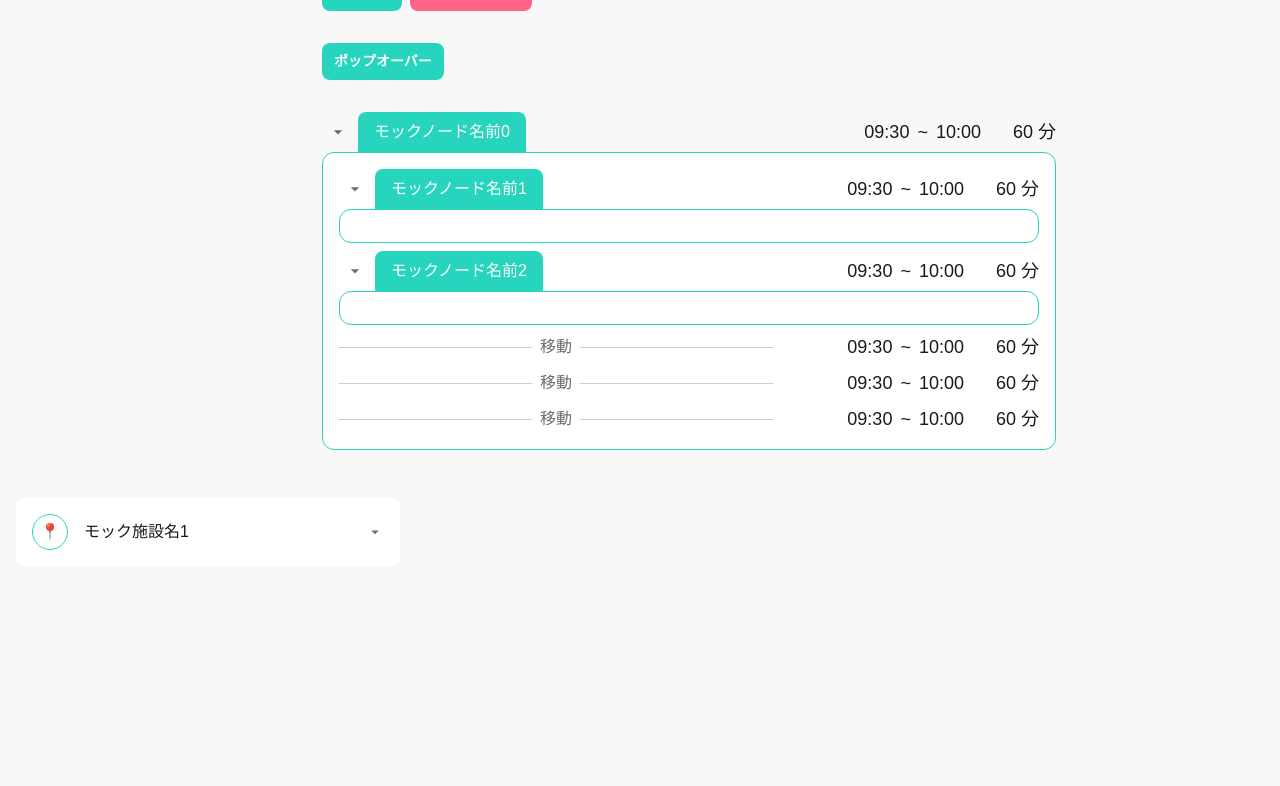
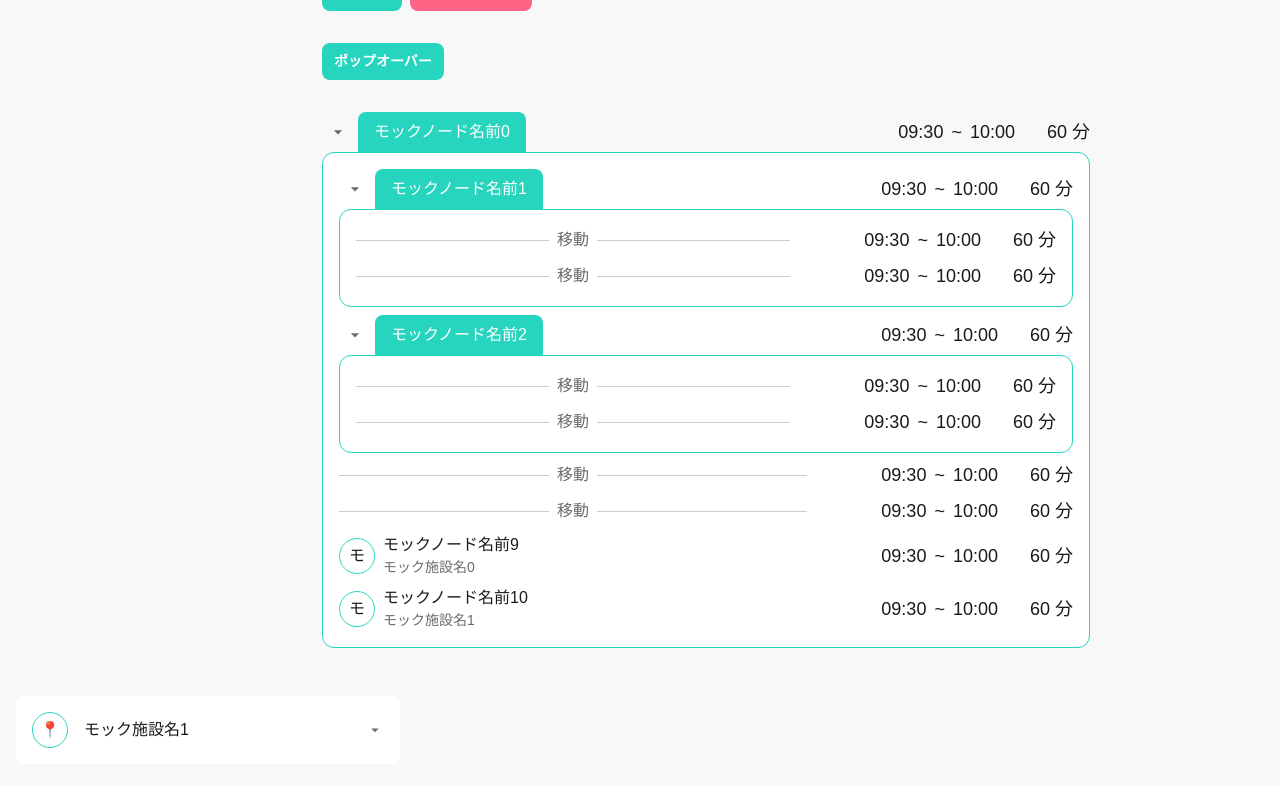
Before and after one commit to SOTA-swp/frontend, a Next.js app: page /dev in a window 1280 px wide. Shown: the part 977-1763 px from the top of the page. Before the commit the page ends 1659 px from the top, so only its background shows below. Built offline with nearby package versions, Linux system fonts and the light colour scheme.

Commit message:
✨ locationNodeの追加

```diff
--- a/app/dev/page.tsx
+++ b/app/dev/page.tsx
@@ -25,6 +25,7 @@ import LocationCard from "@/components/LocationCard";
 import Node from "../plans/_components/ProcessNode/Node";
 import { createMockNode } from "@/types/node";
 import { useNodeStore } from "../plans/_store/nodeStore";
+import { useLocationStore } from "../plans/_store/locationStore";
 
 export interface DevPageProps {
   a: undefined;
@@ -37,17 +38,39 @@ const DevPage: React.FC<DevPageProps> = ({}) => {
   const { openModal, closeModal } = useModalStore();
   const { open, anchorEl, handleOpen, handleClose } = usePopover();
   const { setNodes } = useNodeStore();
+  const { setLocations } = useLocationStore();
 
   useEffect(() => {
+    setLocations([
+      createMockLocation(0, { id: "0" }),
+      createMockLocation(1, { id: "1" }),
+      createMockLocation(2, { id: "2" }),
+    ]);
+
     setNodes([
       createMockNode(0, { id: "0" }),
       createMockNode(1, { id: "1", parentId: "0" }),
       createMockNode(2, { id: "2", parentId: "0" }),
       createMockNode(3, { nodeType: "move", id: "3", parentId: "0" }),
       createMockNode(4, { nodeType: "move", id: "4", parentId: "0" }),
-      createMockNode(5, { nodeType: "move", id: "5", parentId: "0" }),
+      createMockNode(5, { nodeType: "move", id: "5", parentId: "1" }),
+      createMockNode(6, { nodeType: "move", id: "6", parentId: "1" }),
+      createMockNode(7, { nodeType: "move", id: "7", parentId: "2" }),
+      createMockNode(8, { nodeType: "move", id: "8", parentId: "2" }),
+      createMockNode(9, {
+        nodeType: "location",
+        id: "9",
+        parentId: "0",
+        locationId: "0",
+      }),
+      createMockNode(10, {
+        nodeType: "location",
+        id: "10",
+        parentId: "0",
+        locationId: "1",
+      }),
     ]);
-  }, [setNodes]);
+  }, [setNodes, setLocations]);
 
   const mockLocation = createMockLocation(1);
 
--- /dev/null
+++ b/app/plans/_components/ProcessNode/LocationNode.tsx
@@ -0,0 +1,48 @@
+"use client";
+import EmojiIcon from "@/components/EmojiIcon";
+import NodeType from "@/types/node";
+import { useLocationStore } from "../../_store/locationStore";
+import TimeContent from "./TimeContent";
+import EditElement from "./EditElement";
+import FIELD_NAMES from "./FIELD_NAMES";
+import TextField from "@/components/TextField";
+import { useNodeStore } from "../../_store/nodeStore";
+import { getFirstChar, removeEmoji } from "@/utils/removeEmoji";
+
+type LocationNodeProps = NodeType;
+
+function LocationNode({ id, locationId, name }: LocationNodeProps) {
+  const { updateNode } = useNodeStore();
+  const location = useLocationStore((state) => state.locations[locationId]);
+
+  const handleNameChange = (value: string) => {
+    updateNode(id, { name: value });
+  };
+
+  return (
+    <div className="flex items-center justify-between">
+      <div className="flex items-center gap-2">
+        <EmojiIcon>{getFirstChar(name || location.title)}</EmojiIcon>
+        <div>
+          <EditElement
+            id={id}
+            fieldName={FIELD_NAMES.NAME}
+            editElement={
+              <TextField
+                label="プロセス名"
+                value={name}
+                onChange={(e) => handleNameChange(e.target.value)}
+                className="field-sizing-fixed"
+              />
+            }
+            readElement={<p>{removeEmoji(name || location.title)}</p>}
+          />
+          <p className="text-text-secondary text-[14px]">{location.title}</p>
+        </div>
+      </div>
+      <TimeContent id={id} />
+    </div>
+  );
+}
+
+export default LocationNode;
--- a/app/plans/_components/ProcessNode/Node.tsx
+++ b/app/plans/_components/ProcessNode/Node.tsx
@@ -1,5 +1,6 @@
 "use client";
 import { useNodeStore } from "../../_store/nodeStore";
+import LocationNode from "./LocationNode";
 import MoveNode from "./MoveNode";
 import ProcessNode from "./ProcessNode";
 
@@ -20,6 +21,8 @@ function Node({ id }: NodeProps) {
       return <ProcessNode {...node} />;
     } else if (node.nodeType === "move") {
       return <MoveNode {...node} />;
+    } else if (node.nodeType === "location") {
+      return <LocationNode {...node} />;
     } else {
       return null;
     }
--- /dev/null
+++ b/app/plans/_store/locationStore.ts
@@ -0,0 +1,43 @@
+import LocationType from "@/types/location";
+import { create } from "zustand";
+
+interface LocationStore {
+  // ロケーションデータを管理するストア
+  locations: Record<string, LocationType>;
+  setLocations: (locationList: LocationType[]) => void;
+  updateLocation: (id: string, updatedFields: Partial<LocationType>) => void;
+  removeLocation: (id: string) => void;
+}
+
+export const useLocationStore = create<LocationStore>((set) => ({
+  locations: {},
+
+  setLocations: (locationList) => {
+    const locationMap: Record<string, LocationType> = locationList.reduce(
+      (acc, location) => {
+        acc[location.id] = location;
+        return acc;
+      },
+      {} as Record<string, LocationType>
+    );
+    set({ locations: locationMap });
+  },
+  updateLocation: (id, updatedFields) => {
+    set((state) => ({
+      locations: {
+        ...state.locations,
+        [id]: {
+          ...state.locations[id],
+          ...updatedFields,
+        },
+      },
+    }));
+  },
+  removeLocation: (id) => {
+    set((state) => {
+      const newLocations = { ...state.locations };
+      delete newLocations[id];
+      return { locations: newLocations };
+    });
+  },
+}));
--- a/types/location.ts
+++ b/types/location.ts
@@ -8,7 +8,10 @@ export default interface LocationType {
   updated_at: string;
 }
 
-export const createMockLocation = (num: number = 0): LocationType => ({
+export const createMockLocation = (
+  num: number = 0,
+  props?: Partial<LocationType>
+): LocationType => ({
   id: `location-${num}`,
   title: `モック施設名${num}`,
   address: `モック住所${num}`,
@@ -16,4 +19,5 @@ export const createMockLocation = (num: number = 0): LocationType => ({
   thumbnail: `/mock/img/mock_Location.jpg`,
   created_at: "2025-11-09T12:00:00.000Z",
   updated_at: "2025-11-09T12:00:00.000Z",
+  ...props,
 });
--- /dev/null
+++ b/utils/removeEmoji.ts
@@ -0,0 +1,23 @@
+// 絵文字を取り除く関数
+export const removeEmoji = (value: string) => {
+  if (!value) return "";
+
+  const segmenter = new Intl.Segmenter("ja", { granularity: "grapheme" });
+  const segments = Array.from(segmenter.segment(value));
+  const firstChar = getFirstChar(value);
+
+  return /^\p{Extended_Pictographic}/u.test(firstChar)
+    ? segments
+        .slice(1)
+        .map((s) => s.segment)
+        .join("")
+    : value;
+};
+
+export const getFirstChar = (value: string) => {
+  if (!value) return "";
+
+  const segmenter = new Intl.Segmenter("ja", { granularity: "grapheme" });
+  const segments = Array.from(segmenter.segment(value));
+  return segments[0]?.segment || "";
+};
```
